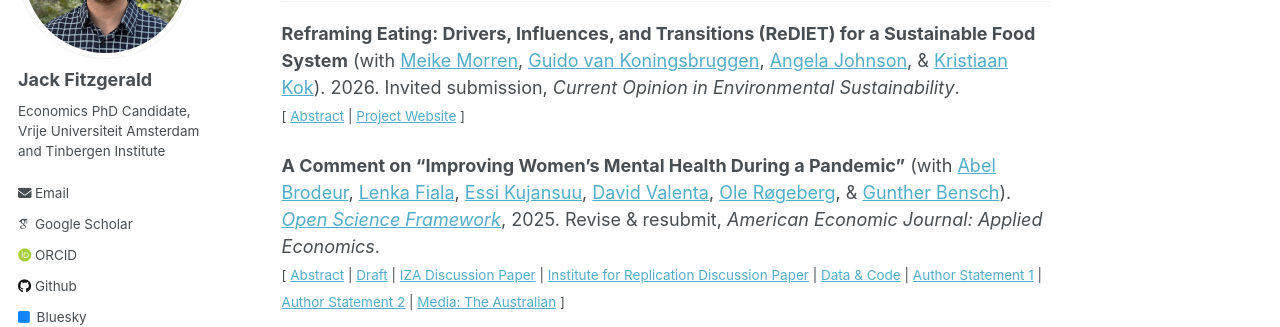
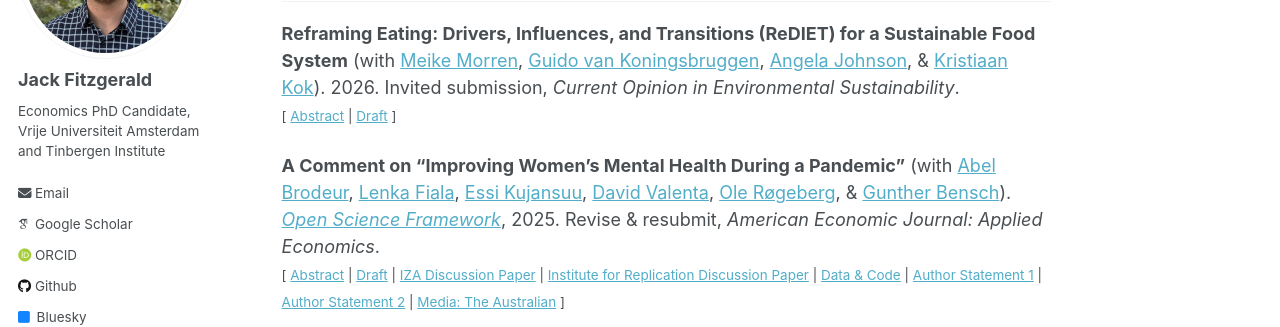
Before and after one commit to jack-fitzgerald/jack-fitzgerald.github.io, a Jekyll site: the page built from _pages/papers.md, in a window 1280 px wide and 900 px high, scrolled down 1418 px. Shown: the part 152-479 px from the top of the window. Built offline with Jekyll 4.4.1, drawn with Linux system fonts in a browser that asks for light colours; some web fonts are replaced.

Commit message:
Update papers.md

```diff
--- a/_pages/papers.md
+++ b/_pages/papers.md
@@ -97,7 +97,7 @@ Rains & Richards (2024, <i>Proceedings of the National Academy of Sciences</i>)
 - - -
 
 **Reframing Eating: Drivers, Influences, and Transitions (ReDIET) for a Sustainable Food System** (with [Meike Morren](https://www.meikemorren.com/), [Guido van Koningsbruggen](https://research.vu.nl/en/persons/guido-van-koningsbruggen/), [Angela Johnson](https://research.vu.nl/en/persons/dr-angela-johnson/), & [Kristiaan Kok](https://research.vu.nl/en/persons/kristiaan-kok/)). 2026. Invited submission, <i>Current Opinion in Environmental Sustainability</i>. <br/>
-<small>[ <a href="#/" onclick="visib('ReDIET')">Abstract</a> | [Project Website](https://foodtransition.meikemorren.com/) ] </small>
+<small>[ <a href="#/" onclick="visib('ReDIET')">Abstract</a> | [Draft](https://doi.org/10.31234/osf.io/6vkcg_v1) ] </small>
 
 <div id="ReDIET" style="display: none; text-align: justify; line-height: 1.2" ><small>
 
```
